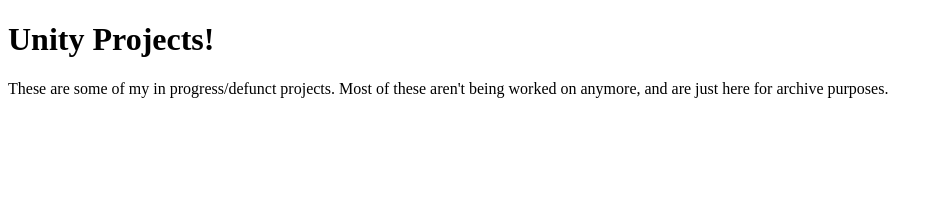
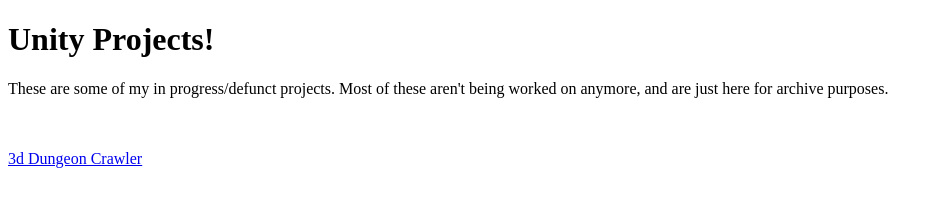
Before and after one commit to MADOK1/MaddockPearson.com, a plain HTML site: page UnityProjects/UnityProjectsIndex.html in a window 1280 px wide. Shown: the whole page, without its empty margins (0-943 px from the left). Drawn offline with Linux system fonts and the light colour scheme.

Commit message:
Update UnityProjectsIndex.html

```diff
--- a/UnityProjects/UnityProjectsIndex.html
+++ b/UnityProjects/UnityProjectsIndex.html
@@ -15,6 +15,7 @@
     <h1>Unity Projects!</h1>
     <p>These are some of my in progress/defunct projects. Most of these aren't being worked on anymore, and are just here for archive purposes.</p>
     <br><br>
+    <a href="https://madok1.github.io/3d_DungeonCrawer/">3d Dungeon Crawler</a>
 
 
 
```
